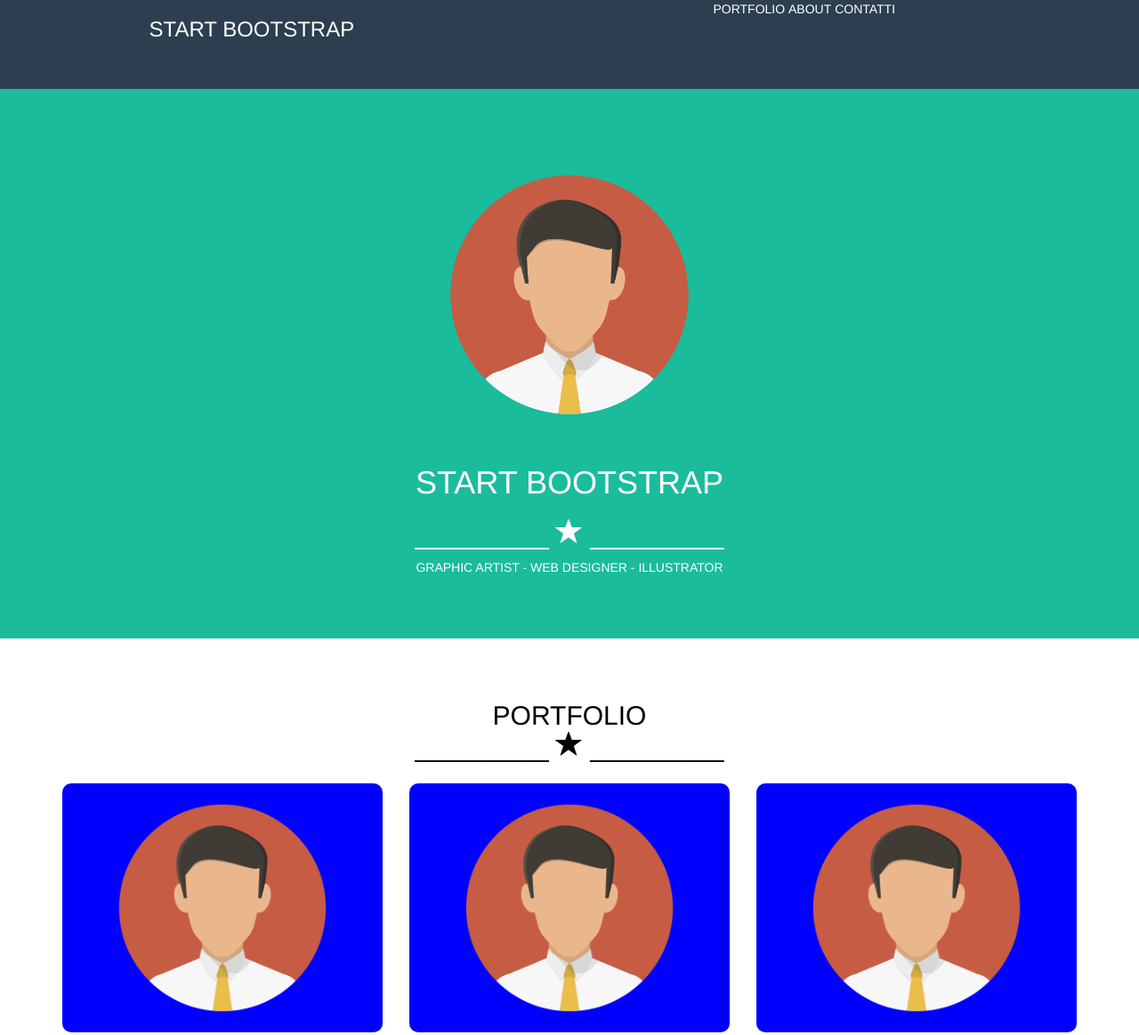
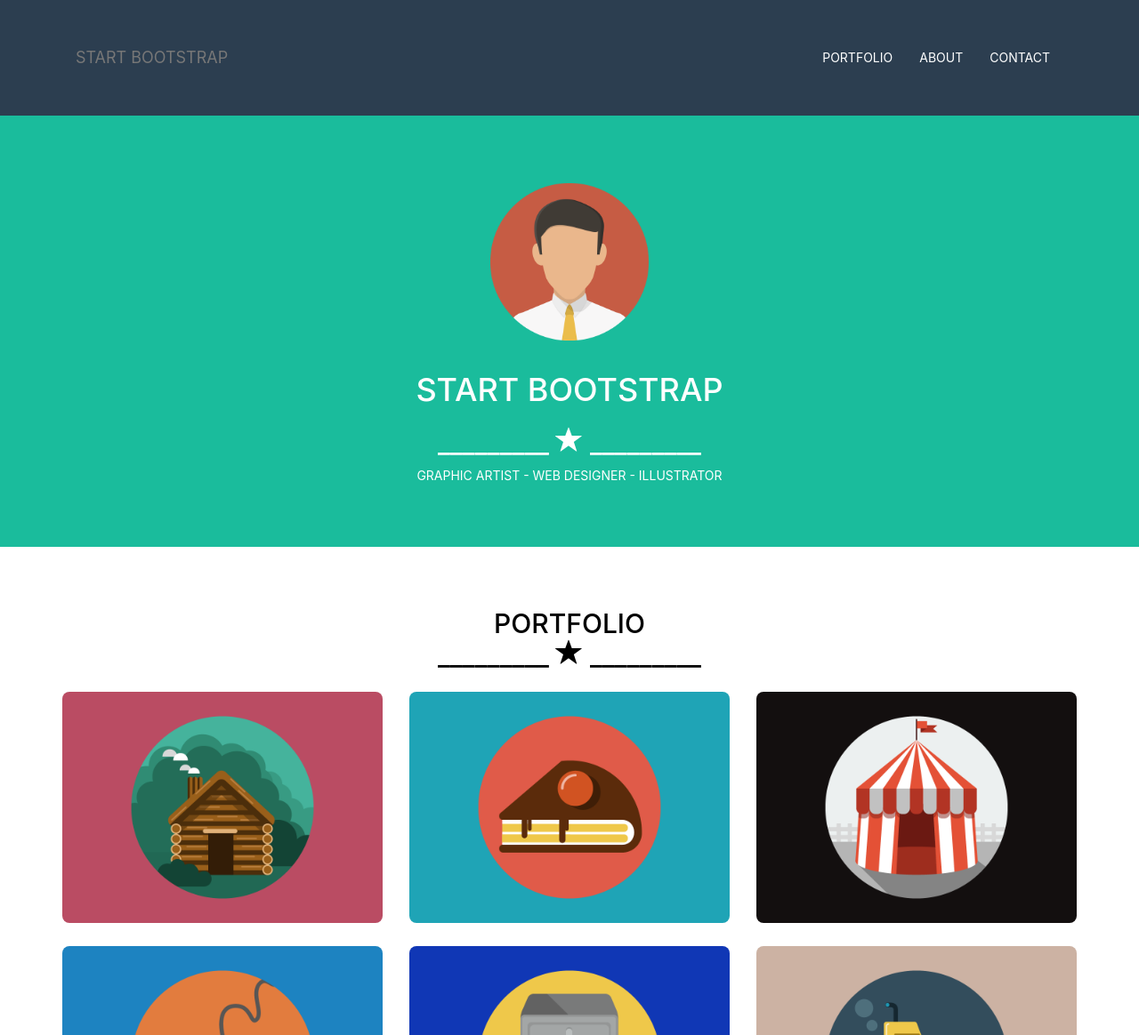
Before and after one commit to Davide-Zingali/html-css-bootstrap-freelancer, a plain HTML site: page index.html in a window 1280 px wide. Shown: the top 1164 px of the page at 89% size. Drawn offline with nearby package versions, Linux system fonts and the light colour scheme.

Commit message:
aggiunte immagini, rivisitato parzialmente il contenuto

```diff
--- a/css/master.css
+++ b/css/master.css
@@ -2,32 +2,37 @@
 *  {
   text-align: center;
   color: white;
+  font-family: "Nunito",-apple-system,BlinkMacSystemFont,"Segoe UI",Roboto,"Helvetica Neue",Arial,sans-serif,"Apple Color Emoji","Segoe UI Emoji","Segoe UI Symbol","Noto Color Emoji";
 }
 img {
   max-width: 100%;
+  border-radius: 8px;
+  margin: 13px 0;
 }
 .dz_foto {
-  padding: 20px 60px;
-  margin: 13px 0;
+  /* padding: 20px 60px; */
+  /* margin: 13px 0; */
 }
 .stella_b {
   color: black;
 }
+
 /* regole selettive */
 /* nav */
+.navbar-default {
+  background: none;
+}
 .sfondo_nav {
   background-color: #2c3e50;
 }
-nav {
-  min-height: 100px;
+.navbar {
+  border: none;
+  margin-bottom: 0;
 }
-nav div h3 {
-  text-align: left;
+#bs-example-navbar-collapse-1 ul li a, a.navbar-brand {
+  line-height: 100px;
+  color: white;
 }
-nav ul li {
-  display: inline-block;
-}
-
 /* header */
 header {
   padding: 60px 0;
@@ -36,10 +41,6 @@ header {
 
 /* main */
 /* prima sezione */
-main section:first-child .row:last-child > div .dz_foto {
-  background-color: blue;
-  border-radius: 10px;
-}
 main section:nth-child(1) {
   margin: 50px 0 60px 0;
 }
@@ -51,6 +52,12 @@ main section:nth-child(1) .container .row > * {
 main section:nth-child(2) {
   background-color: #1abc9c;
   padding: 60px 0;
+}
+/* bottone */
+.btn-default {
+  margin-top: 50px;
+  background-color: transparent;
+  color: white;
 }
 
 /* terza sezione */
@@ -67,6 +74,7 @@ footer .row:first-child {
   background-color: #3a546d;
 }
 footer .row:last-child {
+  line-height: 110px;
   background-color: #2c3e50;
 }
 /* regole debug */
--- a/index.html
+++ b/index.html
@@ -5,6 +5,7 @@
     <meta name="viewport" content="width=device-width, initial-scale=1.0">
     <link rel="stylesheet" href="https://stackpath.bootstrapcdn.com/bootstrap/3.4.1/css/bootstrap.min.css" integrity="sha384-HSMxcRTRxnN+Bdg0JdbxYKrThecOKuH5zCYotlSAcp1+c8xmyTe9GYg1l9a69psu" crossorigin="anonymous">
     <link rel="stylesheet" href="css/master.css">
+    <link href="https://fonts.googleapis.com/css2?family=Poppins:wght@100&display=swap" rel="stylesheet">
     <title>Bootstrap</title>
   </head>
 
@@ -16,27 +17,36 @@
       <!-- nav -->
       <div class="row sfondo_nav">
         <div class="container">
-          <nav class="row">
-            <!-- box sx -->
-            <div class="col-xs-6	col-sm-5 col-sm-offset-1	col-md-5 col-md-offset-1	col-lg-5 col-lg-offset-1">
-              <h3>START BOOTSTRAP</h3>
-            </div>
-            <!-- box dx -->
-            <div class="col-xs-6	col-sm-5	col-md-5	col-lg-5">
-              <ul>
-                <li>PORTFOLIO</li>
-                <li>ABOUT</li>
-                <li>CONTATTI</li>
-              </ul>
-            </div>
 
+          <!-- navbar presa da bootstrap -->
+          <nav class="navbar navbar-default">
+            <div class="container-fluid">
+              <!-- Brand and toggle get grouped for better mobile display -->
+              <div class="navbar-header">
+                <button type="button" class="navbar-toggle collapsed" data-toggle="collapse" data-target="#bs-example-navbar-collapse-1" aria-expanded="false">
+                  <span class="icon-bar"></span>
+                  <span class="icon-bar"></span>
+                  <span class="icon-bar"></span>
+                </button>
+                <a class="navbar-brand" href="#">START BOOTSTRAP</a>
+              </div>
+              <!-- Collect the nav links, forms, and other content for toggling -->
+              <div class="collapse navbar-collapse" id="bs-example-navbar-collapse-1">
+                <ul class="nav navbar-nav navbar-right">
+                  <li><a href="#">PORTFOLIO</a></li>
+                  <li><a href="#">ABOUT</a></li>
+                  <li><a href="#">CONTACT</a></li>
+                </ul>
+              </div><!-- /.navbar-collapse -->
+            </div><!-- /.container-fluid -->
           </nav>
+
         </div>
       </div>
       <!-- header -->
       <header class="row">
           <!-- box su foto -->
-          <div class="col-xs-10 col-xs-offset-1	col-sm-6 col-sm-offset-3	col-md-4 col-md-offset-4	col-lg-4 col-lg-offset-4">
+          <div class="col-xs-10 col-xs-offset-1	col-sm-6 col-sm-offset-3	col-md-4 col-md-offset-4	col-lg-2 col-lg-offset-5">
             <div class="dz_foto">
               <img src="img/user-default.png" alt="people">
             </div>
@@ -65,37 +75,37 @@
             <div class="row">
               <div class="col-xs-10 col-xs-offset-1	col-sm-5 col-sm-offset-1	col-md-4 col-md-offset-0	col-lg-4 col-lg-offset-0">
                 <div class="dz_foto">
-                  <img src="img/user-default.png" alt="people">
+                  <img src="img/cabin.png" alt="cabin photo">
                 </div>
               </div>
               <!-- box 2 -->
               <div class="col-xs-10 col-xs-offset-1	col-sm-5 col-sm-offset-0	col-md-4	col-lg-4">
                 <div class="dz_foto">
-                  <img src="img/user-default.png" alt="people">
+                  <img src="img/cake.png" alt="cake photo">
                 </div>
               </div>
               <!-- box 3 -->
               <div class="col-xs-10 col-xs-offset-1	col-sm-5 col-sm-offset-1	col-md-4 col-md-offset-0	col-lg-4 col-lg-offset-0">
                 <div class="dz_foto">
-                  <img src="img/user-default.png" alt="people">
+                  <img src="img/circus.png" alt="circus photo">
                 </div>
               </div>
               <!-- box 4 -->
               <div class="col-xs-10 col-xs-offset-1	col-sm-5 col-sm-offset-0	col-md-4	col-lg-4">
                 <div class="dz_foto">
-                  <img src="img/user-default.png" alt="people">
+                  <img src="img/game.png" alt="game photo">
                 </div>
               </div>
               <!-- box 5 -->
               <div class="col-xs-10 col-xs-offset-1	col-sm-5 col-sm-offset-1	col-md-4 col-md-offset-0	col-lg-4 col-lg-offset-0">
                 <div class="dz_foto">
-                  <img src="img/user-default.png" alt="people">
+                  <img src="img/safe.png" alt="safe photo">
                 </div>
               </div>
               <!-- box 6 giù dx fine -->
               <div class="col-xs-10 col-xs-offset-1	col-sm-5 col-sm-offset-0	col-md-4	col-lg-4">
                 <div class="dz_foto">
-                  <img src="img/user-default.png" alt="people">
+                  <img src="img/submarine.png" alt="submarine photo">
                 </div>
               </div>
             </div>
@@ -119,7 +129,7 @@
             </div>
             <!-- box download giù -->
             <div class="col-xs-12	col-sm-12	col-md-12	col-lg-12">
-
+              <button type="button" class="btn btn-default"><i class="fas fa-download"></i>Download</button>
             </div>
         </section>
 
```
Also changed, not shown: img/cabin.png (added), img/cake.png (added), img/circus.png (added), img/game.png (added), img/safe.png (added), img/submarine.png (added).
